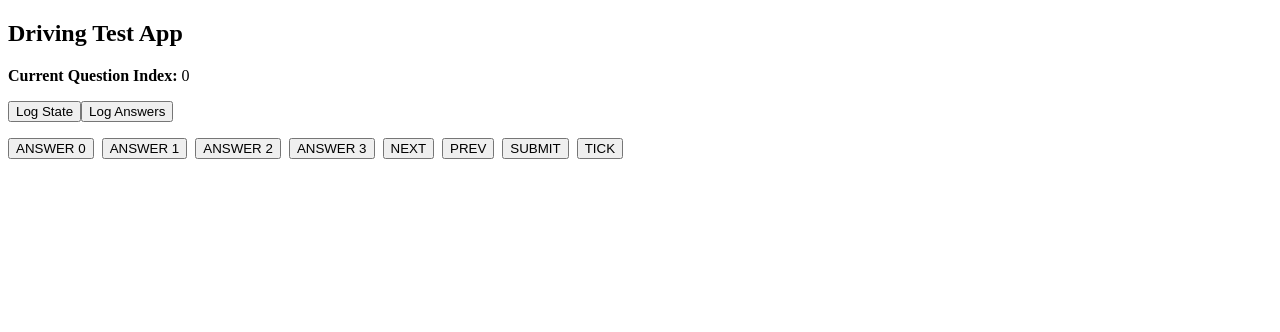
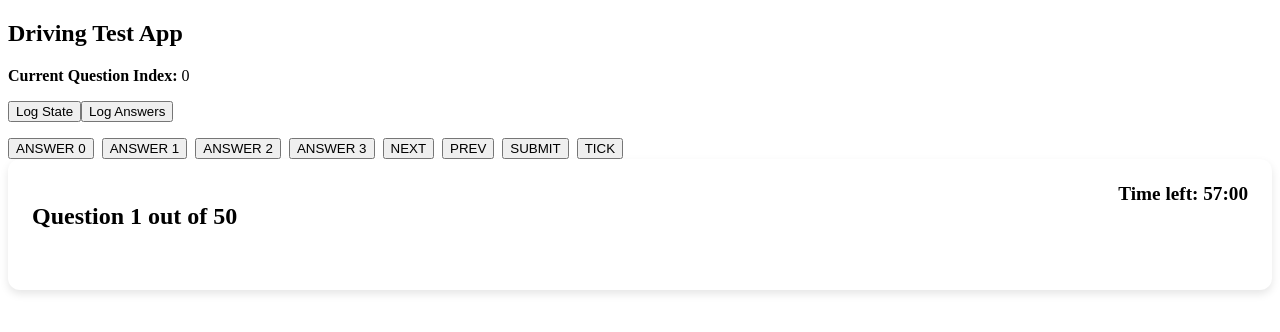
Before and after one commit to genuinelycool/uk_driving_test, a React (Vite) app: page / in a window 1280 px wide. Shown: the top 332 px of the page. Built offline with nearby package versions, Linux system fonts and the light colour scheme.

Commit message:
5 - QuestionView QuestionHeader

```diff
--- a/src/App.jsx
+++ b/src/App.jsx
@@ -1,6 +1,8 @@
 import { useReducer } from "react";
 import questions from "./data/questions";
 import { quizReducer } from "./state/quizReducer";
+import TempComponent from "./components/tempComponent";
+import QuestionView from "./components/QuestionView";
 
 // The initial state of the quiz when the app starts
 const initialState = {
@@ -18,57 +20,32 @@
     initialState
   );
 
+  // Get the current question object based on index
+  const q = questions[state.currentQuestion];
+
+  // Create the question view while quiz is ongoing
+  const question_view = (
+    <QuestionView
+      q = { q }
+      currentQuestion = { state.currentQuestion }
+      totalQuestions = { questions.length }
+      selectedAnswer = { state.answers[state.currentQuestion] }
+      timeLeft = { state.timeLeft }
+      onAnswer = { ()=> {} }
+      dispatch = { dispatch }
+    />
+  );
+
+  // Create the result view when the quiz is done
+  const result_view = (<></>);
+
   return (
     <div className="app-container">
-      <h2>Driving Test App</h2>
+      <TempComponent state={state} dispatch={dispatch} />
 
-      <p>
-        <strong>Current Question Index: </strong>
-        {state.currentQuestion}
-      </p>
-
-      <div style={{ marginBottom: "1rem" }}>
-        <button onClick={() => console.log(state)}>
-          Log State
-        </button>
-
-        <button onClick={() => console.log(state.answers)}>
-          Log Answers
-        </button>
-      </div>
-
-      <div style={{ display: "flex", gap: "0.5rem", flexWrap: "wrap" }}>
-        <button onClick={() => dispatch({ type: "ANSWER", payload: 0 })}>
-          ANSWER 0
-        </button>
-
-        <button onClick={() => dispatch({ type: "ANSWER", payload: 1 })}>
-          ANSWER 1
-        </button>
-
-        <button onClick={() => dispatch({ type: "ANSWER", payload: 2 })}>
-          ANSWER 2
-        </button>
-
-        <button onClick={() => dispatch({ type: "ANSWER", payload: 3 })}>
-          ANSWER 3
-        </button>
-
-        <button onClick={() => dispatch({ type: "NEXT" })}>
-          NEXT
-        </button>
-
-        <button onClick={() => dispatch({ type: "PREV" })}>
-          PREV
-        </button>
-
-        <button onClick={() => dispatch({ type: "SUBMIT" })}>
-          SUBMIT
-        </button>
-
-        <button onClick={() => dispatch({ type: "TICK" })}>
-          TICK
-        </button>
+      {/* Main content switches based on submission */}
+      <div className="quiz-content">
+        {state.submitted ? result_view : question_view}
       </div>
     </div>
   );
--- a/src/components/QuestionHeader.jsx
+++ b/src/components/QuestionHeader.jsx
@@ -0,0 +1,23 @@
+import formatTime from "../utils/formatTime";
+
+const QuestionHeader = ({ currentQuestion, totalQuestions, timeLeft }) => {
+  return (
+    <div
+      style={{
+        display: "flex",
+        justifyContent: "space-between",
+        marginBottom: "1rem",
+      }}
+    >
+      <h2 style={{ fontSize: "1.5rem" }}>
+        Question {currentQuestion + 1} out of {totalQuestions}
+      </h2>
+
+      <div style={{ fontSize: "1.2rem", fontWeight: "bold" }}>
+        Time left: {formatTime(timeLeft)}
+      </div>
+    </div>
+  );
+};
+
+export default QuestionHeader;
--- a/src/components/QuestionView.jsx
+++ b/src/components/QuestionView.jsx
@@ -0,0 +1,24 @@
+import { Card } from "./ui/Card";
+import QuestionHeader from "./QuestionHeader";
+
+const QuestionView = ({
+  q,
+  currentQuestion,
+  totalQuestions,
+  selectedAnswer,
+  onAnswer,
+  timeLeft,
+  dispatch,
+}) => {
+  return (
+    <Card>
+      <QuestionHeader
+        currentQuestion={currentQuestion}
+        totalQuestions={totalQuestions}
+        timeLeft={timeLeft}
+      />
+    </Card>
+  );
+};
+
+export default QuestionView;
--- /dev/null
+++ b/src/components/tempComponent.jsx
@@ -0,0 +1,58 @@
+const TempComponent = ({ state, dispatch }) => {
+  return (
+    <>
+      <h2>Driving Test App</h2>
+
+      <p>
+        <strong>Current Question Index: </strong>
+        {state.currentQuestion}
+      </p>
+
+      <div style={{ marginBottom: "1rem" }}>
+        <button onClick={() => console.log(state)}>
+          Log State
+        </button>
+
+        <button onClick={() => console.log(state.answers)}>
+          Log Answers
+        </button>
+      </div>
+
+      <div style={{ display: "flex", gap: "0.5rem", flexWrap: "wrap" }}>
+        <button onClick={() => dispatch({ type: "ANSWER", payload: 0 })}>
+          ANSWER 0
+        </button>
+
+        <button onClick={() => dispatch({ type: "ANSWER", payload: 1 })}>
+          ANSWER 1
+        </button>
+
+        <button onClick={() => dispatch({ type: "ANSWER", payload: 2 })}>
+          ANSWER 2
+        </button>
+
+        <button onClick={() => dispatch({ type: "ANSWER", payload: 3 })}>
+          ANSWER 3
+        </button>
+
+        <button onClick={() => dispatch({ type: "NEXT" })}>
+          NEXT
+        </button>
+
+        <button onClick={() => dispatch({ type: "PREV" })}>
+          PREV
+        </button>
+
+        <button onClick={() => dispatch({ type: "SUBMIT" })}>
+          SUBMIT
+        </button>
+
+        <button onClick={() => dispatch({ type: "TICK" })}>
+          TICK
+        </button>
+      </div>
+    </>
+  );
+};
+
+export default TempComponent;
--- a/src/components/ui/Card.css
+++ b/src/components/ui/Card.css
@@ -0,0 +1,11 @@
+.card {
+    background-color: #ffffff;
+    border-radius: 12px;
+    box-shadow: 0 4px 8px rgba(0, 0, 0, 0.1);
+    overflow: hidden;
+    margin-bottom: 1rem;
+}
+
+.card-content {
+    padding: 1.5rem;
+}
--- a/src/components/ui/Card.jsx
+++ b/src/components/ui/Card.jsx
@@ -1,5 +1,9 @@
 import "./Card.css";
 
 export const Card = ({ children }) => {
-  return <div className="card">{children}</div>;
+  return (
+    <div className="card">
+      <div className="card-content">{children}</div>
+    </div>
+  );
 };
--- /dev/null
+++ b/src/utils/formatTime.js
@@ -0,0 +1,6 @@
+export default function formatTime(seconds) {
+  const mins = Math.floor(seconds / 60);
+  const secs = seconds % 60;
+
+  return `${mins}:${secs.toString().padStart(2, "0")}`;
+}
```
